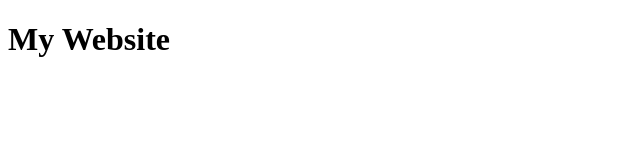
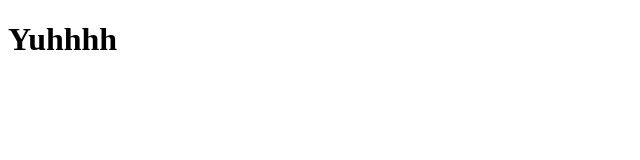
Before and after one commit to AndrewSpence1/AndrewSpence1.github.io, a plain HTML site: page index.html in a window 1280 px wide. Shown: the whole page, without its empty margins (0-640 px from the left). Drawn offline with Linux system fonts and the light colour scheme.

Commit message:
Update index.html

```diff
--- a/index.html
+++ b/index.html
@@ -2,9 +2,9 @@
 <html lang = "en">
   <head>
     <meta charset="UTF-8">
-    <Title>My Website</Title>
+    <Title>Yuhhhh</Title>
   </head>
   <body>
-    <h1>My Website</h1>
+    <h1>Yuhhhh</h1>
   </body>
 </html>
```
